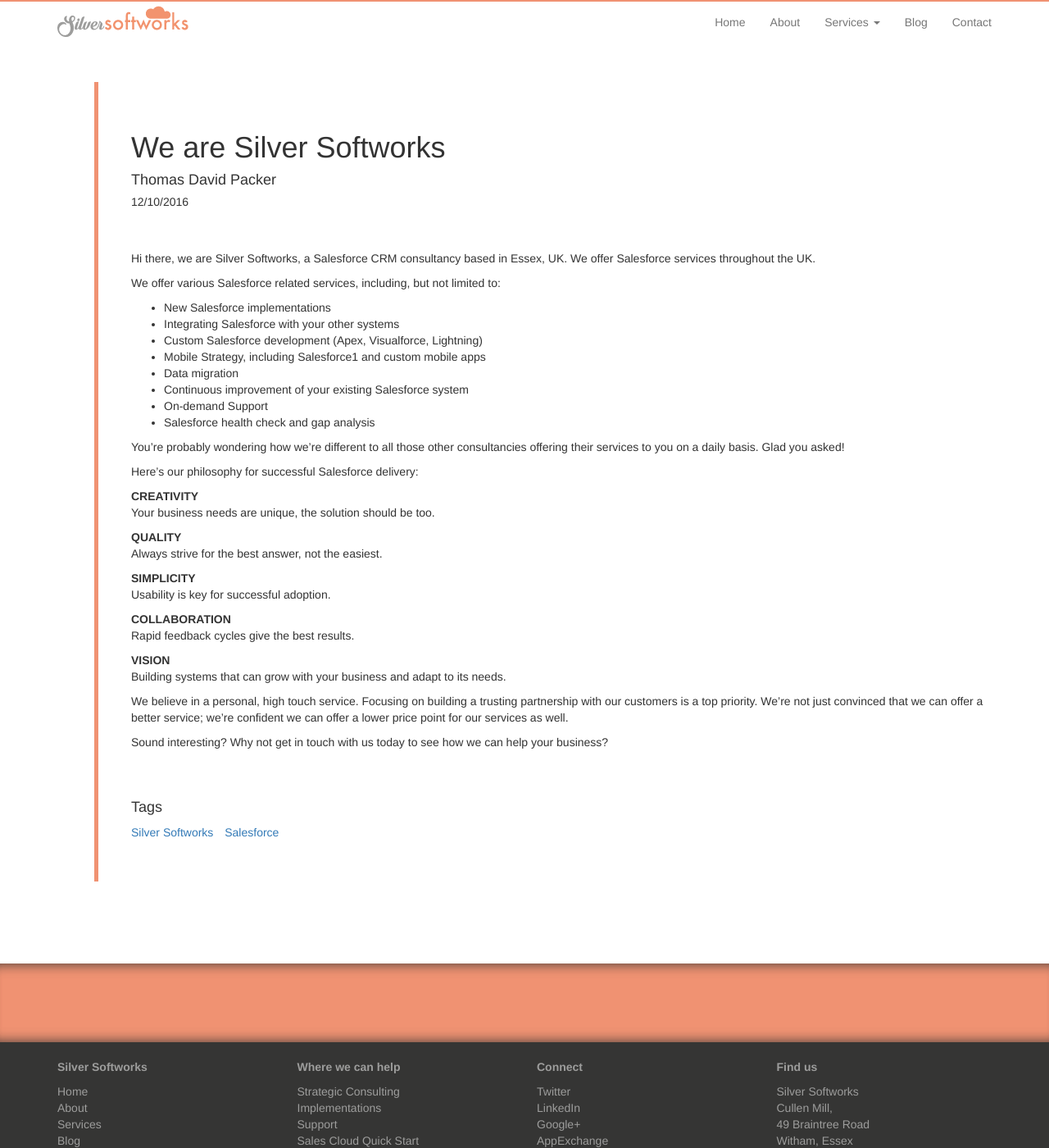
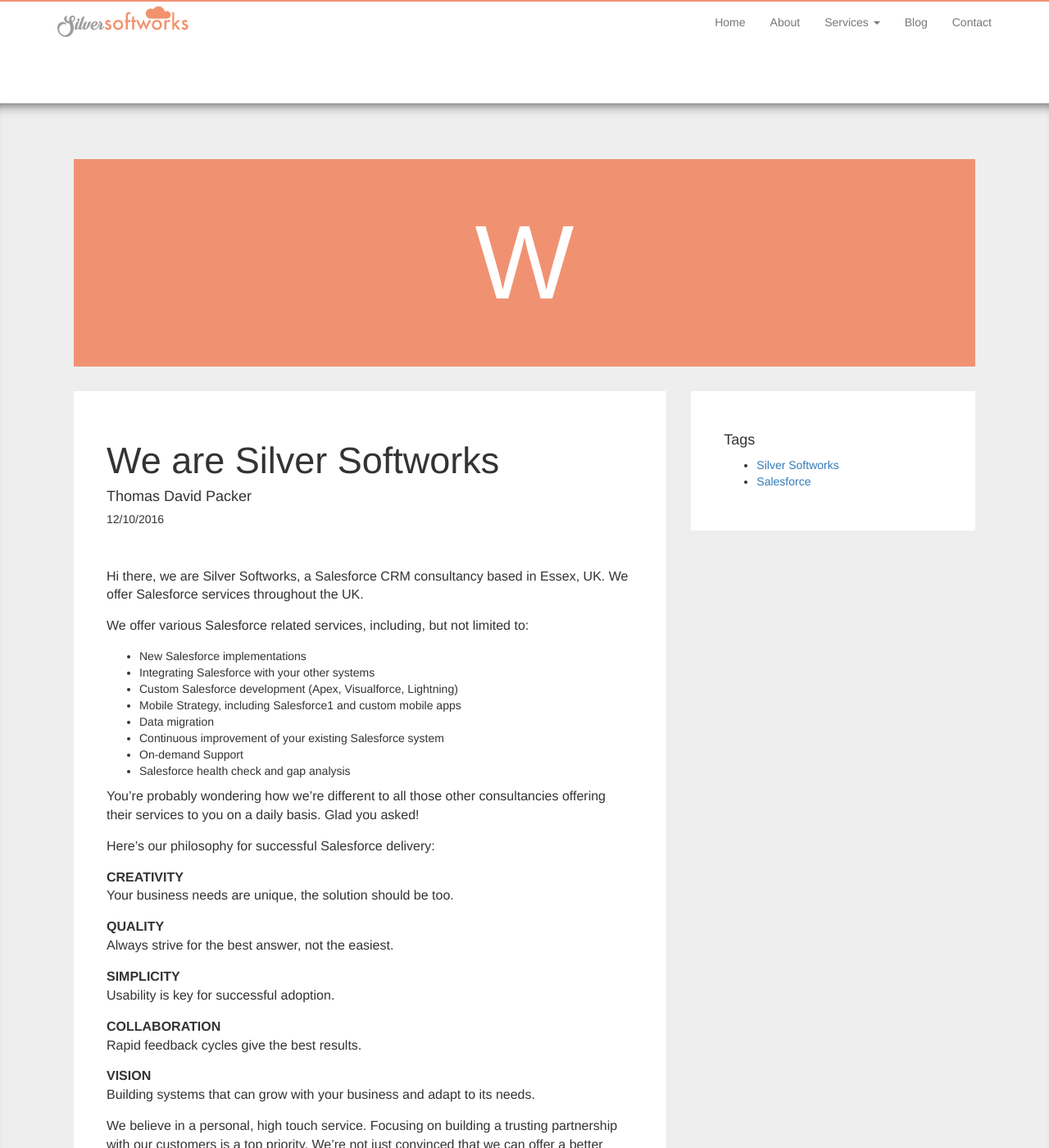
Before and after one commit to ThomasDavidPacker/Silver-Softworks, a Jekyll site: the page built from _posts/2016-10-12-we-are-silver-softworks.html, in a window 1280 px wide and 1400 px high. Shown: the whole window at 82% size. Built offline with Jekyll 4.4.1, drawn with Linux system fonts in a browser that asks for light colours.

Commit message:
Updates
Updates

```diff
--- a/_layouts/blogPost.html
+++ b/_layouts/blogPost.html
@@ -3,29 +3,35 @@
 ---
 
 <div id="main-content">
-	<!--<div class="c_section_large">
-		<div class="container c_section_content_center">
-			<div class="row">
-				<div class="col-md-12">
-					<h1 class="c_fade c_silsof_header">{{page.title}}</h1>
-				</div>
-			</div>
-		</div>
-	</div>-->
-	<div class="c_section_large">
+	<div class="jumbotron" id="c_jumbotron_full_width_white"></div>
+
+	<div class="jumbotron shadow" id="c_jumbotron_full_width">
 		<div class="container">
 			<div class="c_blog_post_content">
 				<div class="row">
+					<div class="c_blog_banner">
 						<div class="col-md-12">
-						<div class="c_section_content">
-							<h1>{{ page.title }}</h1>
-							<h4>{{ page.author }}</h4>
-							<h5>{{ page.postDate }}</h5>
+							{% if page.banner == null %}
+								<div class="c_blog_post_letter">
+									{{ page.letter}}
+								</div>
+							{% else %}
+								<div class="c_post_image">
+									<a href="{{ page.url }}"><img src="{{ page.tile }}" class="img-responsive"></a>
+								</div>
+							{% endif %}
 						</div>
 					</div>
 				</div>
 				<div class="row">
-					<div class="col-md-12">
+					<div class="c_blog_post_container">
+						<div class="col-md-8">
+							<div class="c_post_col_left">
+								<div class="c_section_content">
+									<h1 class="c_header_large">{{ page.title }}</h1>
+									<h4>{{ page.author }}</h4>
+									<h5>{{ page.postDate }}</h5>
+								</div>
 								<div class="c_section_content">
 
 									{{ content }}
@@ -33,11 +39,11 @@
 								</div>
 							</div>
 						</div>
-				<div class="row">
-					<div class="col-md-12">
+						<div class="col-md-4">
+							<div class="c_post_col_right">
 								<div class="c_section_content">
 									<h4>Tags</h4>
-							<ul class="list-inline">
+									<ul>
 										{% for category in page.categories %}
 											<li><a>{{ category }}</a></li>
 										{% endfor %}
@@ -49,3 +55,8 @@
 				</div>
 			</div>
 		</div>
+	</div>
+
+	<div class="jumbotron" id="c_jumbotron_full_width_white"></div>
+
+</div>
--- a/_posts/2016-10-12-we-are-silver-softworks.html
+++ b/_posts/2016-10-12-we-are-silver-softworks.html
@@ -10,9 +10,9 @@
 letter: W
 ---
 
-<p>Hi there, we are Silver Softworks, a Salesforce CRM consultancy based in Essex, UK.  We offer Salesforce services throughout the UK.</p>
+<p class="c_paragraph_small">Hi there, we are Silver Softworks, a Salesforce CRM consultancy based in Essex, UK.  We offer Salesforce services throughout the UK.</p>
 
-<p>We offer various Salesforce related services, including, but not limited to:</p>
+<p class="c_paragraph_small">We offer various Salesforce related services, including, but not limited to:</p>
 
 <ul>
 	<li>New Salesforce implementations</li>
@@ -25,25 +25,25 @@
 	<li>Salesforce health check and gap analysis</li>
 </ul>
 
-<p>You’re probably wondering how we’re different to all those other consultancies offering their services to you on a daily basis. Glad you asked!</p>
+<p class="c_paragraph_small">You’re probably wondering how we’re different to all those other consultancies offering their services to you on a daily basis. Glad you asked!</p>
 
-<p>Here’s our philosophy for successful Salesforce delivery:</p>
+<p class="c_paragraph_small">Here’s our philosophy for successful Salesforce delivery:</p>
 
-<p><strong>CREATIVITY</strong><br>
+<p class="c_paragraph_small"><strong>CREATIVITY</strong><br>
 Your business needs are unique, the solution should be too.</p>
 
-<p><strong>QUALITY</strong><br>
+<p class="c_paragraph_small"><strong>QUALITY</strong><br>
 Always strive for the best answer, not the easiest.</p>
 
-<p><strong>SIMPLICITY</strong><br>
+<p class="c_paragraph_small"><strong>SIMPLICITY</strong><br>
 Usability is key for successful adoption.</p>
 
-<p><strong>COLLABORATION</strong><br>
+<p class="c_paragraph_small"><strong>COLLABORATION</strong><br>
 Rapid feedback cycles give the best results.</p>
 
-<p><strong>VISION</strong><br>
+<p class="c_paragraph_small"><strong>VISION</strong><br>
 Building systems that can grow with your business and adapt to its needs.</p>
 
-<p>We believe in a personal, high touch service. Focusing on building a trusting partnership with our customers is a top priority. We’re not just convinced that we can offer a better service; we’re confident we can offer a lower price point for our services as well.</p>
+<p class="c_paragraph_small">We believe in a personal, high touch service. Focusing on building a trusting partnership with our customers is a top priority. We’re not just convinced that we can offer a better service; we’re confident we can offer a lower price point for our services as well.</p>
 
-<p>Sound interesting? Why not get in touch with us today to see how we can help your business?</p>
+<p class="c_paragraph_small">Sound interesting? Why not get in touch with us today to see how we can help your business?</p>
--- a/css/style.css
+++ b/css/style.css
@@ -552,6 +552,15 @@
 	height: 280px;
 }
 
+.c_blog_post_letter
+{
+	text-align: center;
+	font-size: 128px;
+	padding: 35px;
+	color: white;
+	background-color: #f09272;
+}
+
 .c_post_image
 {
 
@@ -576,7 +585,28 @@
 .c_blog_post_content
 {
 	padding: 20px;
-	border-left: 5px solid #f09272;
+}
+
+.c_blog_banner
+{
+	background-color: #f09272;
+}
+
+.c_blog_post_container
+{
+	margin-top: 30px;
+}
+
+.c_post_col_left
+{
+	background-color: white;
+	padding: 20px;
+}
+
+.c_post_col_right
+{
+	background-color: white;
+	padding: 20px;
 }
 
 .c_post_tile a:hover
```
Lines whose indentation alone changed are shown as unchanged.
